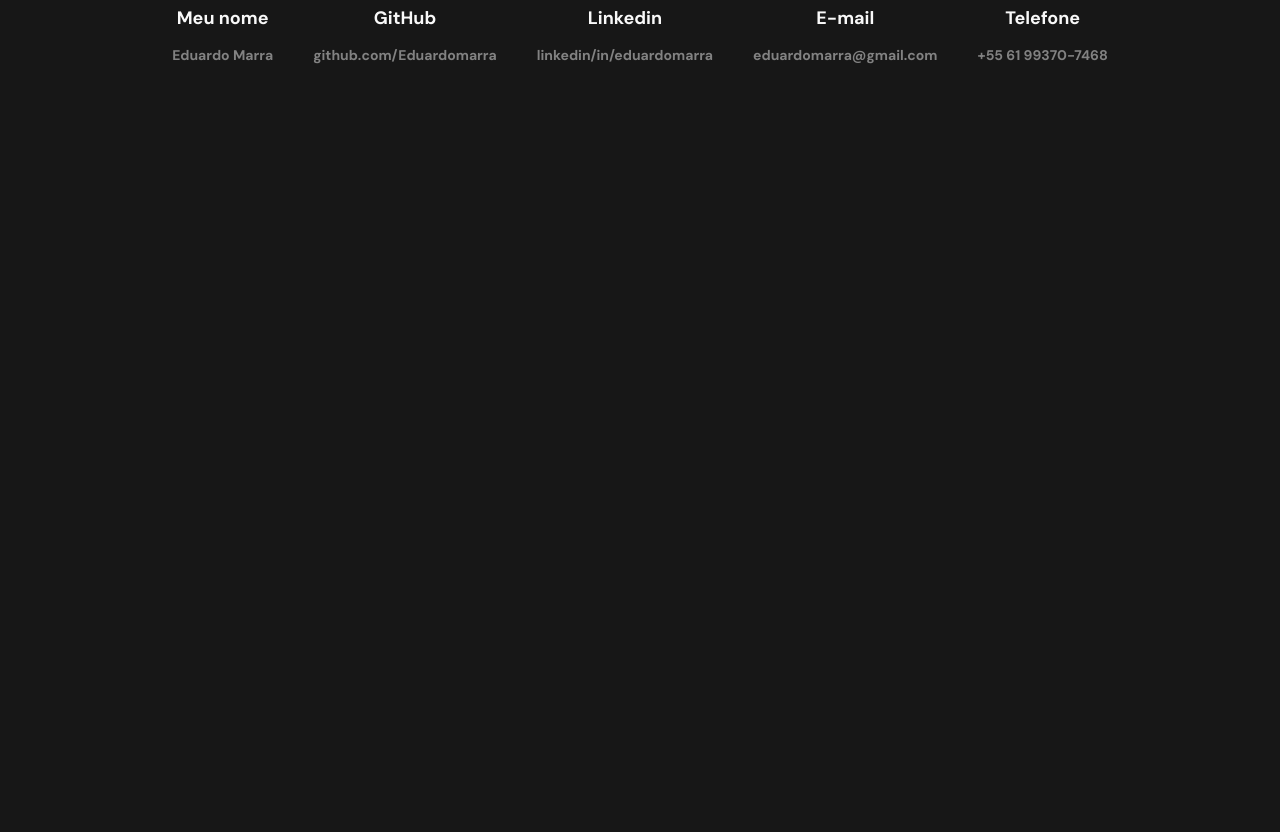
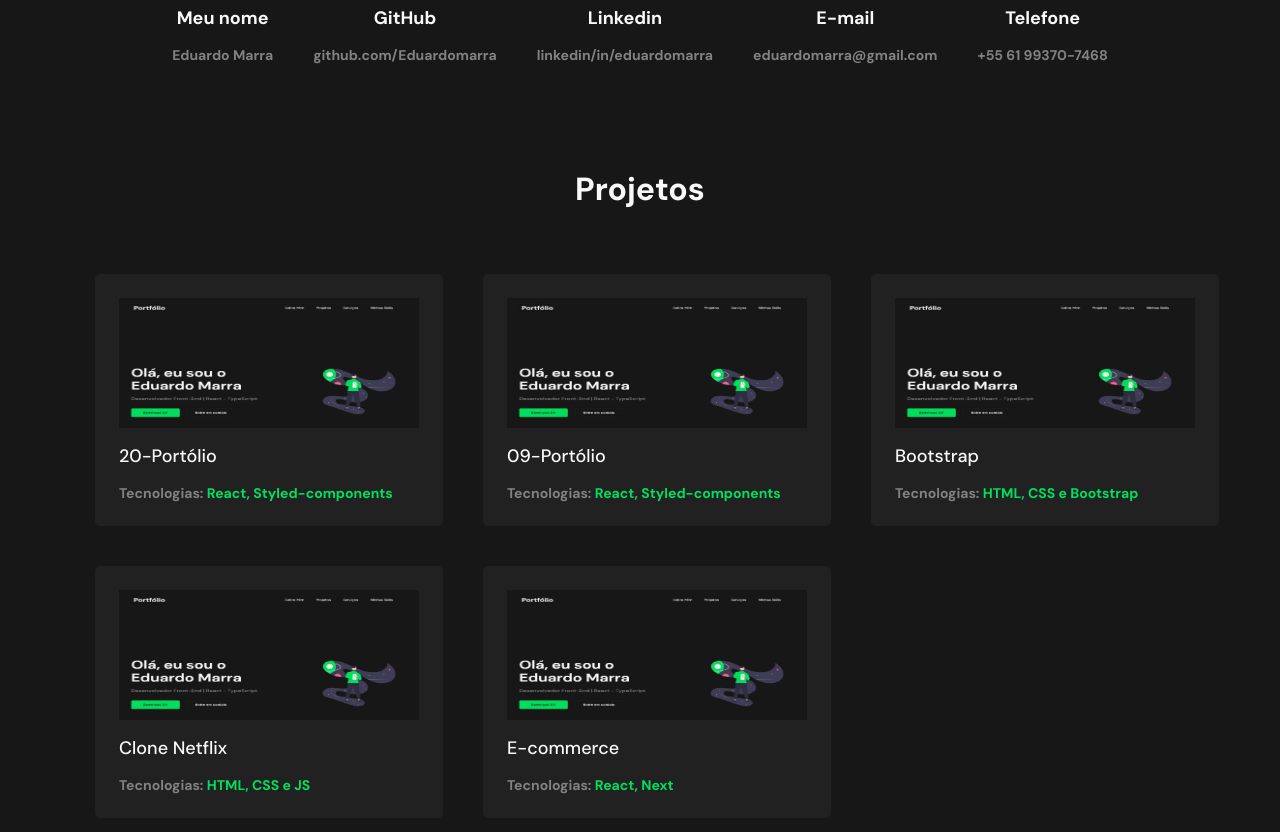
Before and after one commit to Eduardomarra/09-portfolio, a React (Create React App) app: page / in a window 1280 px wide. Shown: the part 1260-2092 px from the top of the page. Before the commit the page ends 1388 px from the top, so only its background shows below. Built offline with nearby package versions, Linux system fonts and the light colour scheme.

Commit message:
feat: created component project

```diff
--- a/src/App.tsx
+++ b/src/App.tsx
@@ -1,7 +1,7 @@
-import React from 'react';
 import { About } from './components/About';
 import { Header } from './components/Header';
 import { Home } from './components/Home';
+import { Projects } from './components/Projects';
 
 function App() {
   return (
@@ -9,6 +9,7 @@ function App() {
      <Header />
      <Home />
      <About />
+     <Projects />
     </>
   );
 }
--- /dev/null
+++ b/src/components/ProjectList/index.tsx
@@ -0,0 +1,23 @@
+import { Card } from "./styles";
+
+import project from '../../assets/projeto.jpg'
+
+type CardProjectProps = {
+    id: number
+    title: string
+    stack: string
+}
+
+export function ProjectList({title, stack}: CardProjectProps) {
+    return (
+        <>
+            <Card>
+                <div>
+                    <img src={project} alt="" />
+                </div>
+                <h3>{title}</h3>
+                <h4>Tecnologias: <span>{stack}</span></h4>
+            </Card>
+        </>
+    )
+}
--- /dev/null
+++ b/src/components/ProjectList/styles.ts
@@ -0,0 +1,39 @@
+import styled, { css } from 'styled-components'
+
+export const Card = styled.div`
+    ${({ theme}) => css`
+        padding: ${theme.spacings.small};
+        background: ${theme.colors.gray400};
+        text-align: left;
+        border-radius: 5px;
+
+        div {
+            width: 300px;
+            height: 130px;
+            margin-bottom: ${theme.spacings.xsmall};
+
+            img {
+                width: 100%;
+                height: 100%;
+            }
+        }
+
+        h3 {
+            font-weight: 500;
+            font-size: ${theme.font.sizes.large};
+            line-height:  ${theme.font.sizes.xlarge};
+            color: ${theme.colors.white};
+            margin-bottom: ${theme.spacings.xsmall};
+        }
+
+        h4 {
+            font-size: ${theme.font.sizes.small};
+            line-height: ${theme.font.sizes.large};
+            color: ${theme.colors.gray};
+
+            span {
+                color: ${theme.colors.greenLight};
+            }
+        }
+    `}
+`
--- /dev/null
+++ b/src/components/Projects/index.tsx
@@ -0,0 +1,19 @@
+import projectJson from '../../json/projectList.json'
+import { ProjectList } from '../ProjectList';
+
+import { Container, Content } from './styles';
+
+export function Projects() {
+    return (
+        <>
+            <Container id="projetos">
+                <h1>Projetos</h1>
+                <Content>
+                    {projectJson.map((project) => (
+                        <ProjectList key={project.id} {...project} />
+                    ))}
+                </Content>
+            </Container>
+        </>
+    )
+}
--- /dev/null
+++ b/src/components/Projects/styles.ts
@@ -0,0 +1,18 @@
+import styled, { css } from 'styled-components'
+
+export const Container = styled.div`
+    ${({ theme}) => css`
+        max-width: 1090px;
+        text-align: center;
+        margin: 0 auto;
+        padding-top: ${theme.spacings.large};
+    `}
+`
+export const Content = styled.div`
+    ${({ theme}) => css`
+        display: grid;
+        grid-template-columns: repeat(3, 1fr);
+        grid-gap: ${theme.spacings.large};
+        margin: ${theme.spacings.xxlarge} 0;
+    `}
+`
--- a/src/components/header/index.tsx
+++ b/src/components/header/index.tsx
@@ -9,9 +9,9 @@ export function Header() {
                 <nav>
                     <Menu>
                         <li><a href='#sobreMim'>Sobre Mim</a></li>
+                        <li><a href='#projetos'>Projetos</a></li>
                         <li><a href='#servicos'>Serviços</a></li>
                         <li><a href='#skills'>Minhas Skills</a></li>
-                        <li><a href='#projetos'>Projetos</a></li>
                     </Menu>
                 </nav>
           </Container>
--- /dev/null
+++ b/src/json/projectList.json
@@ -0,0 +1,27 @@
+[
+    {
+        "id": 1,
+        "title": "20-Portólio",
+        "stack": "React, Styled-components"
+    },
+    {
+        "id": 2,
+        "title": "09-Portólio",
+        "stack": "React, Styled-components"
+    },
+    {
+        "id": 3,
+        "title": "Bootstrap",
+        "stack": "HTML, CSS e Bootstrap"
+    },
+    {
+        "id": 4,
+        "title": "Clone Netflix",
+        "stack": "HTML, CSS e JS"
+    },
+    {
+        "id": 5,
+        "title": "E-commerce",
+        "stack": "React, Next"
+    }
+]
```
Also changed, not shown: src/assets/projeto.jpg (added).
